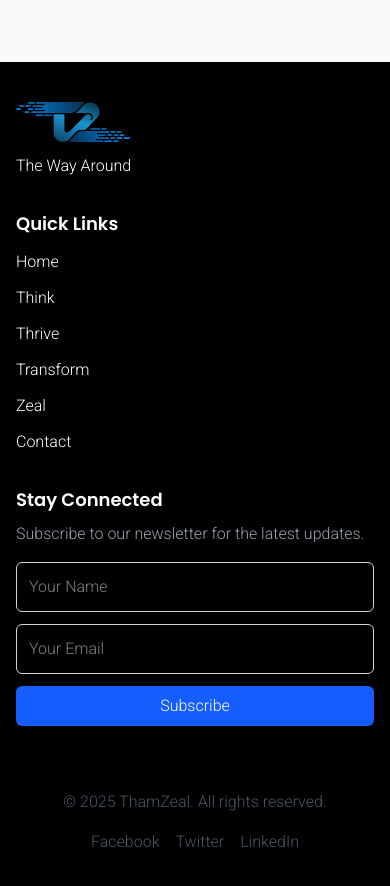
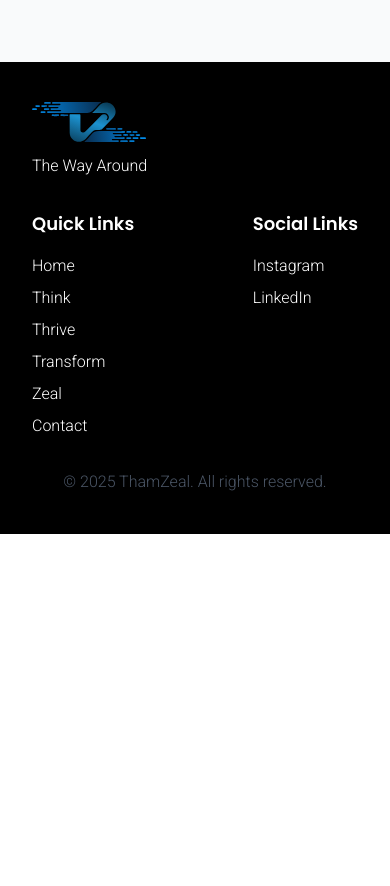
Before and after one commit to ThamZeal/Thamzeal-website, a Next.js app: page / in a window 390 px wide. Shown: the part 4021-4907 px from the top of the page. After the commit the page ends 4555 px from the top, so only its background shows below. Built offline with nearby package versions, Linux system fonts and the light colour scheme.

Commit message:
footer change

```diff
--- a/src/app/components/footer.jsx
+++ b/src/app/components/footer.jsx
@@ -4,62 +4,46 @@ import React from 'react'
 function Footer() {
     return (
         <footer className="bg-black text-white py-10">
-            <div className="w-full max-w-[1400px] mx-auto px-4 sm:px-6 md:px-8 lg:px-12">
+            <div className="w-full max-w-[1400px] mx-auto px-8 sm:px-6 md:px-8 lg:px-12">
                 <div className="grid grid-cols-1 md:grid-cols-3 gap-8">
                     {/* Left Section - Logo & About */}
                     <div>
                         <Link href="/" className="text-xl font-bold text-white flex items-center space-x-2">
                             <img src="logo.svg" width={84} alt="ThamZeal Logo" className="h-10 w-auto" />
-                            <span className="text-lg hidden">ThamZeal <br></br> International</span>
+                            <span className="text-lg hidden">ThamZeal <br /> International</span>
                         </Link>
-                        <p className="mt-3 text-white text-3xl">
-                            The Way Around
-                        </p>
+                        <p className="mt-3 text-white text-3xl">The Way Around</p>
+                    </div>
+                    <div className='flex flex-row justify-between'>
+                        <div>
+                            <h3 className="text-lg font-semibold mb-4">Quick Links</h3>
+                            <div className="grid grid-cols-1 md:grid-cols-2 gap-2">
+                                <Link href="/" className="hover:text-blue-600">Home</Link>
+                                <Link href="/think" className="hover:text-blue-600">Think</Link>
+                                <Link href="/thrive" className="hover:text-blue-600">Thrive</Link>
+                                <Link href="/transform" className="hover:text-blue-600">Transform</Link>
+                                <Link href="/zeal" className="hover:text-blue-600">Zeal</Link>
+                                <Link href="/contact" className="hover:text-blue-600">Contact</Link>
+                            </div>
+                        </div>
+
+                        {/* Right Section - Social Links */}
+                        <div>
+                            <h3 className="text-lg font-semibold mb-4">Social Links</h3>
+                            <div className="flex flex-col space-y-2">
+                                <Link href="https://www.instagram.com/thamzeal.international/" className="hover:text-blue-600">Instagram</Link>
+                                <Link href="https://www.linkedin.com/company/thamzeal-international-llp" className="hover:text-blue-600">LinkedIn</Link>
+                            </div>
+                        </div>
                     </div>
 
-                    {/* Middle Section - Navigation Links */}
-                    <div className="flex flex-col space-y-3">
-                        <h3 className="text-lg font-semibold">Quick Links</h3>
-                        <Link href="/" className="text-white hover:text-blue-600">Home</Link>
-                        <Link href="/think" className="text-white hover:text-blue-600">Think</Link>
-                        <Link href="/thrive" className="text-white hover:text-blue-600">Thrive</Link>
-                        <Link href="/transform" className="text-white hover:text-blue-600">Transform</Link>
-                        <Link href="/zeal" className="text-white hover:text-blue-600">Zeal</Link>
-                        <Link href="/contact" className="text-white hover:text-blue-600">Contact</Link>
+                </div>
 
-                    </div>
-
-                    {/* Right Section - Subscribe Form */}
-                    <div>
-                        <h3 className="text-lg font-semibold mb-2">Stay Connected</h3>
-                        <p className="text-sm text-gray-400 mb-4">Subscribe to our newsletter for the latest updates.</p>
-                        <form className="space-y-3">
-                            <input
-                                type="text"
-                                placeholder="Your Name"
-                                className="w-full p-3 border border-gray-300 rounded-md focus:outline-none focus:ring-2 focus:ring-blue-500"
-                            />
-                            <input
-                                type="email"
-                                placeholder="Your Email"
-                                className="w-full p-3 border border-gray-300 rounded-md focus:outline-none focus:ring-2 focus:ring-blue-500"
-                            />
-                            <button
-                                type="submit"
-                                className="w-full bg-blue-600 text-white py-2 rounded-md hover:bg-blue-700 transition duration-300"
-                            >
-                                Subscribe
-                            </button>
-                        </form>
-                    </div>
-                    <div className="mt-8 flex flex-col sm:flex-row justify-between items-center text-gray-600">
-                        <p>© {new Date().getFullYear()} ThamZeal. All rights reserved.</p>
-                        <div className="flex space-x-4 mt-4 sm:mt-0">
-                            <Link href="https://facebook.com" className="hover:text-blue-600">Facebook</Link>
-                            <Link href="https://twitter.com" className="hover:text-blue-600">Twitter</Link>
-                            <Link href="https://linkedin.com" className="hover:text-blue-600">LinkedIn</Link>
-                        </div>
-                    </div>
+                {/* Bottom Section - Copyright */}
+                <div className="mt-8 flex flex-col sm:flex-row sm:items-center sm:justify-center text-gray-600 text-sm">
+                    <p className="text-center sm:text-right w-full sm:w-auto">
+                        © {new Date().getFullYear()} ThamZeal. All rights reserved.
+                    </p>
                 </div>
             </div>
         </footer>
```
